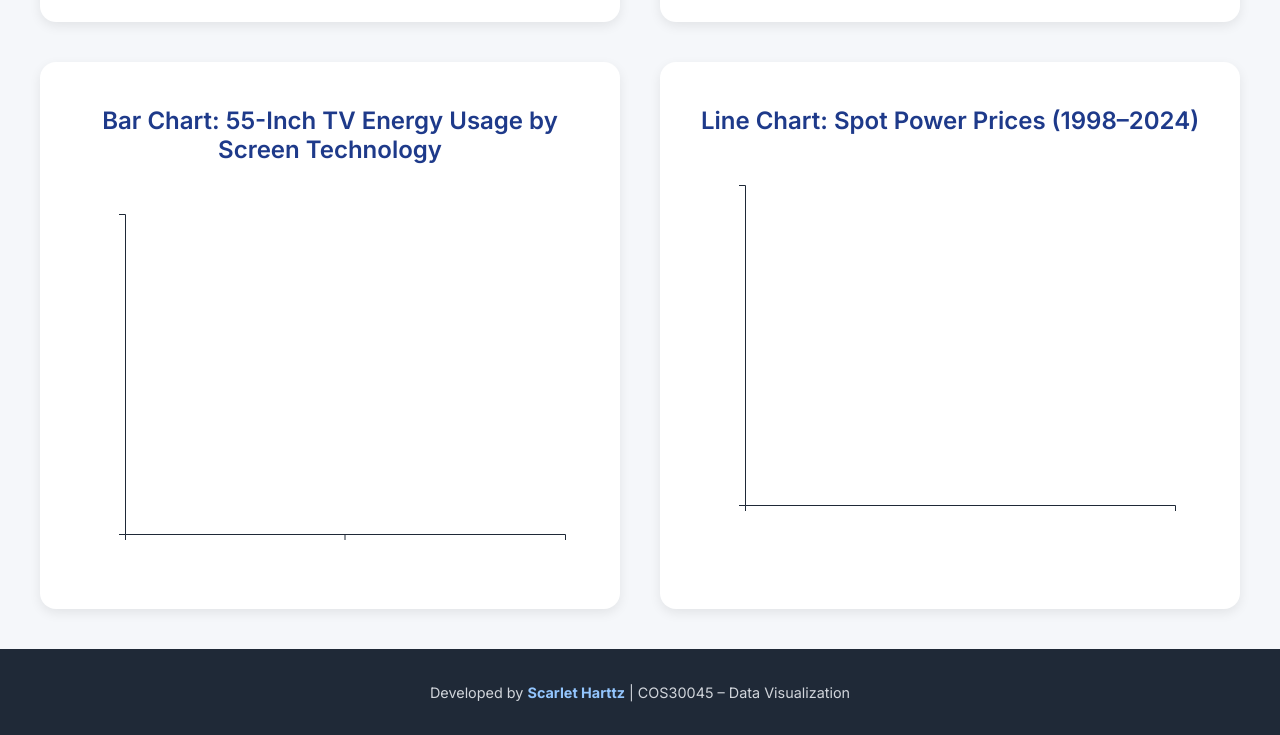
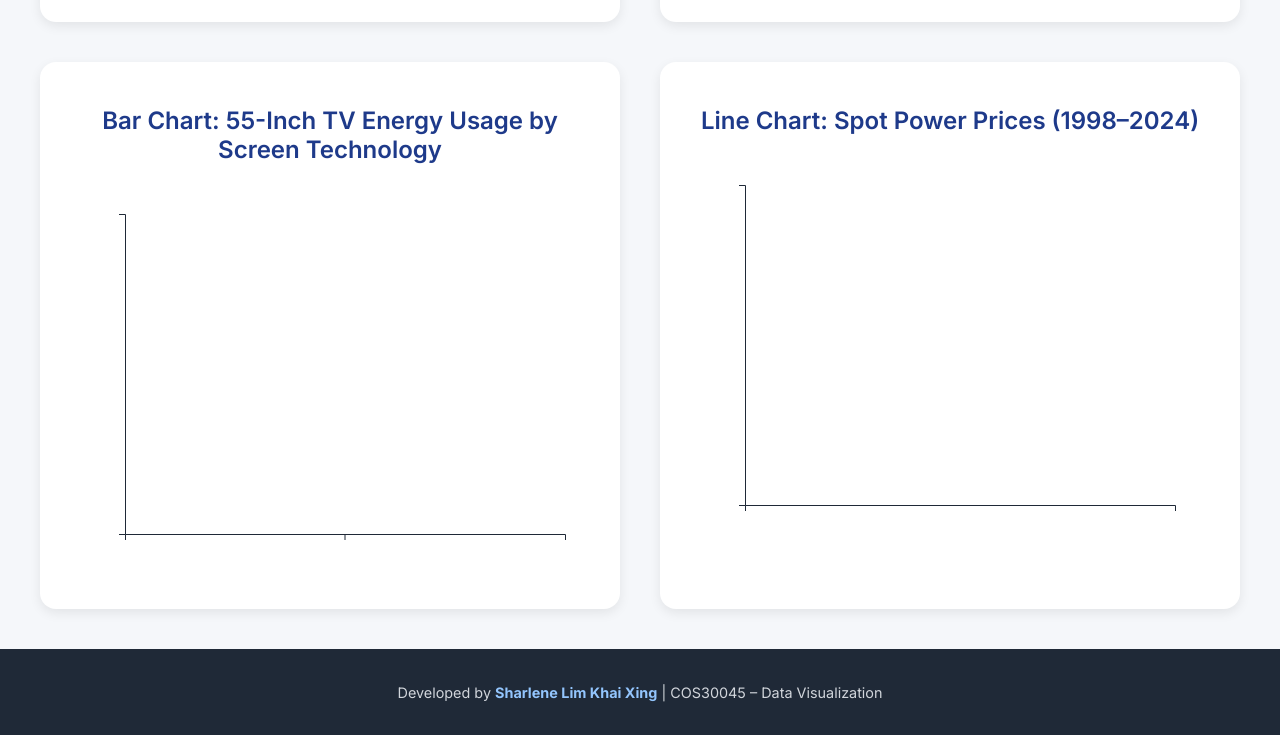
Before and after one commit to sharlenelim21/T05, a plain HTML site: page index.html in a window 1280 px wide. Shown: the part 744-1479 px from the top of the page. Drawn offline with nearby package versions, Linux system fonts and the light colour scheme.

Commit message:
Update index.html

```diff
--- a/index.html
+++ b/index.html
@@ -38,7 +38,7 @@
   </main>
 
   <footer>
-    <p>Developed by <strong>Scarlet Harttz</strong> | COS30045 – Data Visualization</p>
+    <p>Developed by <strong>Sharlene Lim Khai Xing</strong> | COS30045 – Data Visualization</p>
   </footer>
 
   <script src="js/scatter.js"></script>
```
